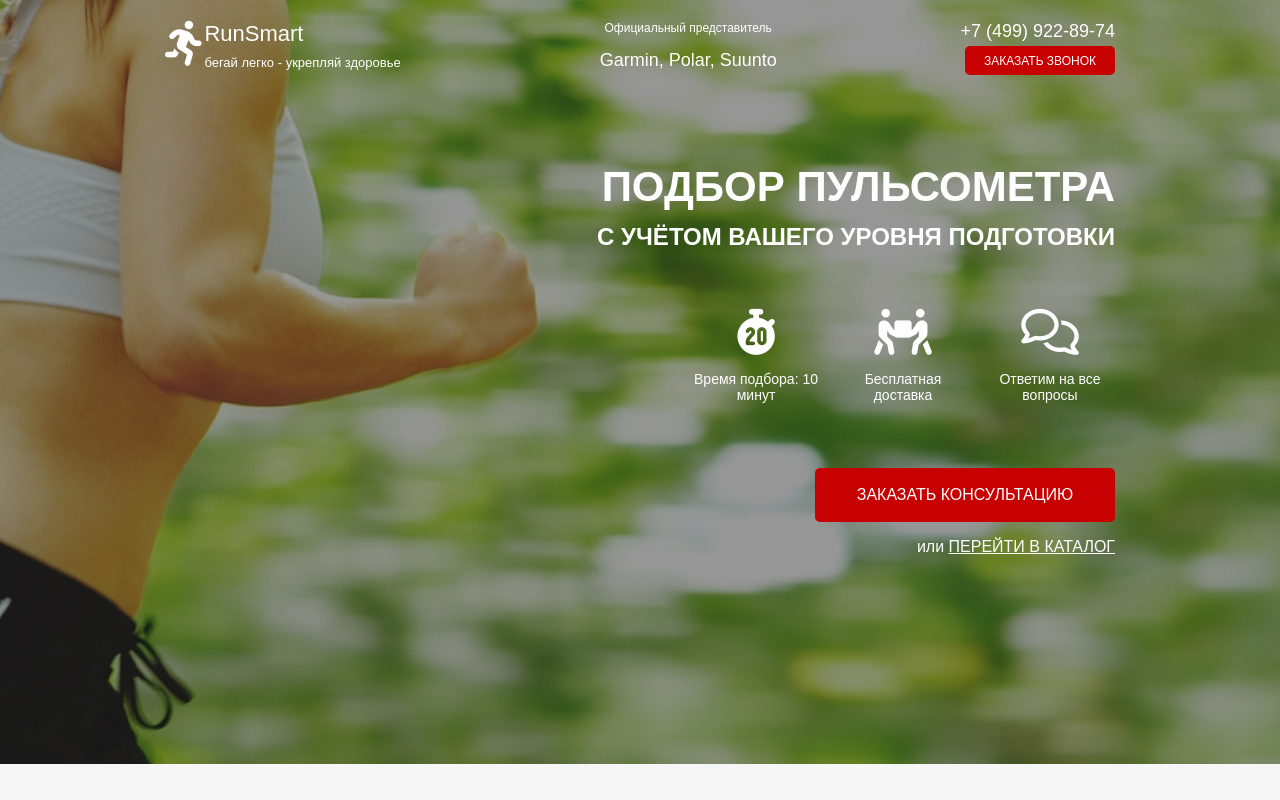
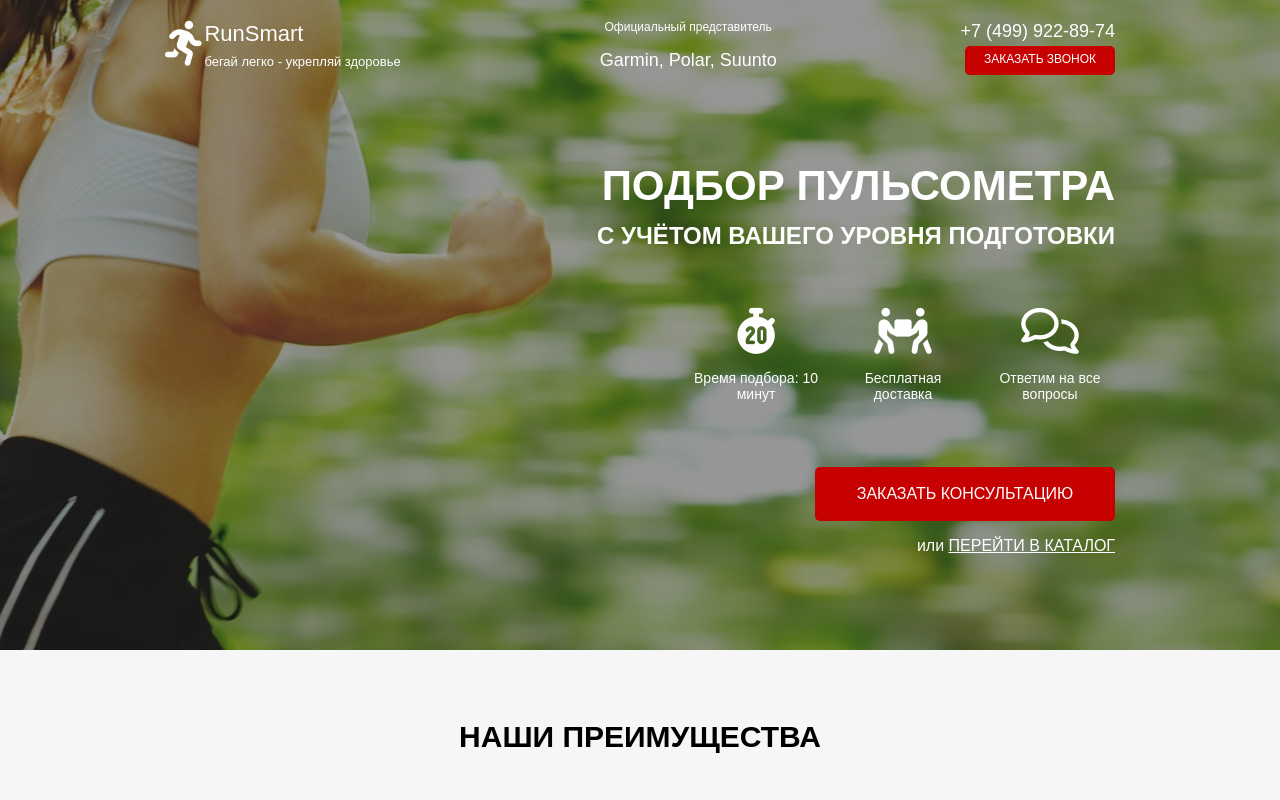
Before and after one commit to iiGrin/pulse, a website: page src/index.html in a window 1280 px wide. Shown: the top 800 px of the page. Drawn offline with Linux system fonts and the light colour scheme; files whose address does not match are found by name.

Commit message:
feat: notmalize.min.css

```diff
--- a/src/index.html
+++ b/src/index.html
@@ -5,6 +5,7 @@
     <meta charset="UTF-8">
     <meta name="viewport" content="width=device-width, initial-scale=1.0">
     <title>Pulse</title>
+    <link rel="stylesheet" href="css/normalize.min.css"/>
     <link rel="stylesheet" href="css/icon-fonts.css">
     <link rel="stylesheet" href="css/style.min.css">
 </head>
--- a/src/sass/blocks/_promo.scss
+++ b/src/sass/blocks/_promo.scss
@@ -1,20 +1,20 @@
-a {
-    color: #fefefe;
-}
-
 .promo {
+    box-sizing: border-box;
     min-height: 650px;
     padding: 21px 0px 93px 0px;
     color: #fefefe;
     background: url("../../img/promo_bg.jpeg") center (center/cover) no-repeat;
+    a {
+        color: #fefefe;
+    }
     &__wrapper {
         display: flex;
         flex-direction: column;
-        align-items: flex-end
+        align-items: flex-end;
+        margin-top: 90px;
     }
     &__header {
         margin: 0;
-        margin-top: 91px;
         font-size: 42px;
         line-height: 42px;
         text-transform: uppercase;
```
Also changed, not shown: src/css/normalize.min.css (added), src/css/style.min.css.
